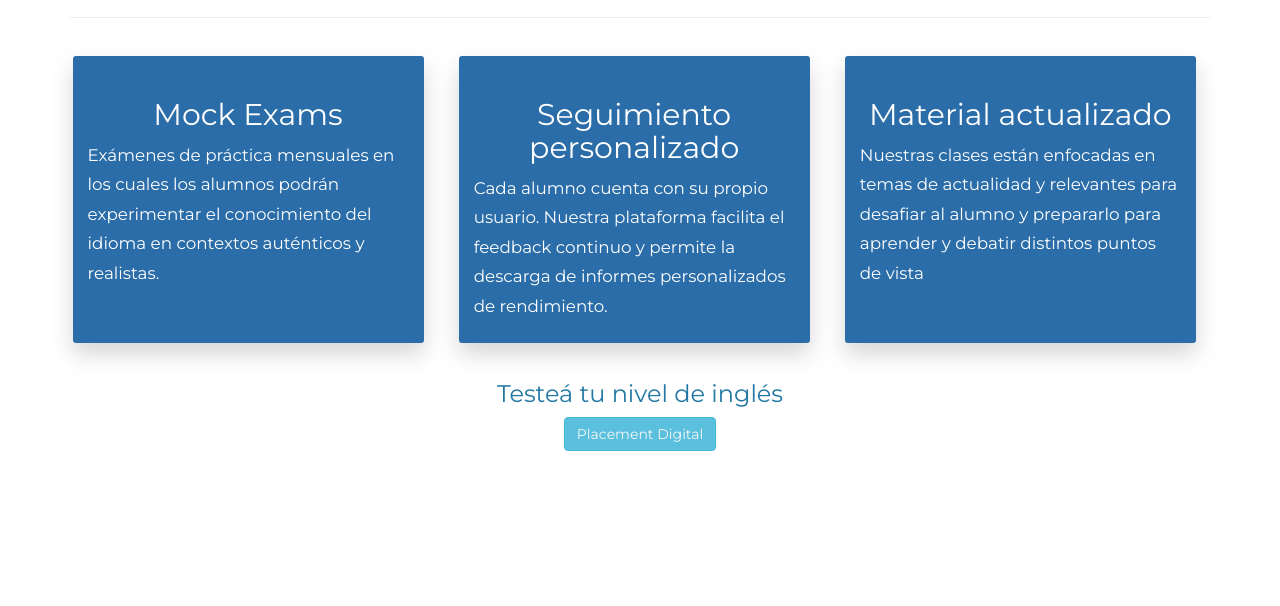
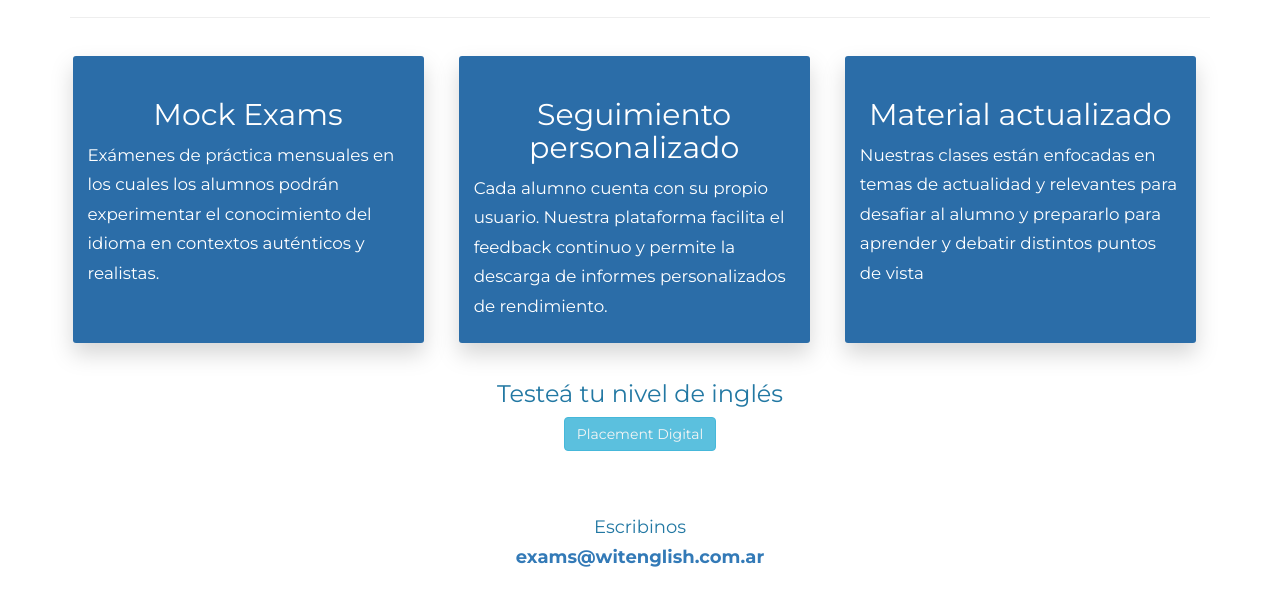
Before and after one commit to MaximilianoMoreno/wit-page, a plain HTML site: page examenes.html in a window 1280 px wide. Shown: the part 924-1530 px from the top of the page. Drawn offline with nearby package versions, Linux system fonts and the light colour scheme.

Commit message:
nuevos mails

```diff
--- a/examenes.html
+++ b/examenes.html
@@ -145,6 +145,14 @@
           Placement Digital</button>
       </div>
 
+      <div class="row contact-telefono">
+        <h4 class="row"></i>Escribinos</h4>
+        <h4 class="row">
+          <a href="mailto:exams@witenglish.com.ar?Subject=Quiero%rendir" target="_top">
+            <strong>exams@witenglish.com.ar</strong>
+        </h4>
+      </div>
+
     </div>
 
     <footer class="container">
```
Also changed, not shown: index.html (+15 -6 lines).
